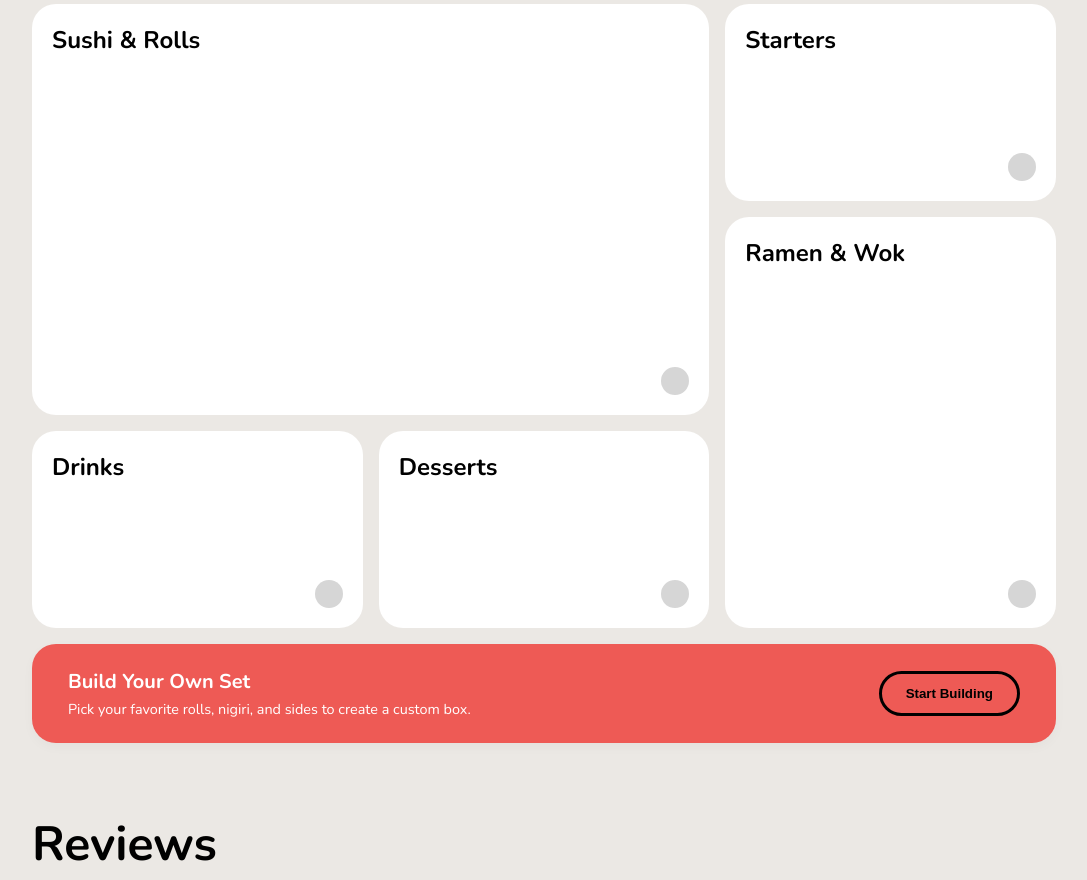
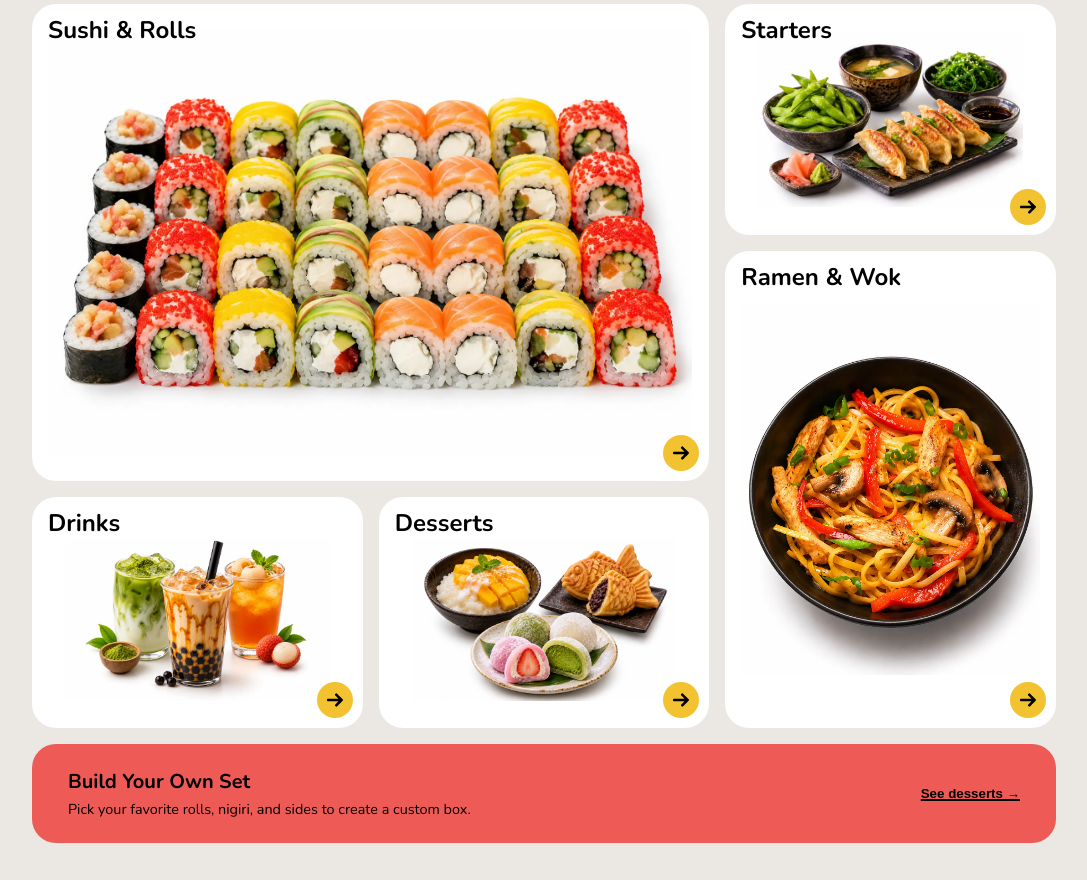
Before and after one commit to DLoshch/Umochi, a plain HTML site: page index.html in a window 1280 px wide. Shown: the part 788-1668 px from the top of the page, without its empty margins (96-1183 px from the left). Drawn offline with nearby package versions, Linux system fonts and the light colour scheme.

Commit message:
Updated popular products
Added optimized images to the popular products section and also organized files in the root folder

```diff
--- a/index.html
+++ b/index.html
@@ -14,7 +14,7 @@
 <body>
     <header>
         <a id="logo">
-            <img src="logo.svg" alt="umochi logo" width="24">
+            <img src="Icons/logo.svg" alt="umochi logo" width="24">
             <span>umochi</span>
         </a>
         <nav>
@@ -26,7 +26,7 @@
         </nav>
         <a id="cart">
             <span>Basket(0)</span>
-            <img src="basket.svg" alt="shopping basket" width="36">
+            <img src="Icons/basket.svg" alt="shopping basket" width="36">
         </a>
     </header>
 
@@ -41,32 +41,42 @@
     <section id="popular-products">
         <span class="section-title">
             <h1>Popular</h1>
-            <img src="hot.svg" alt="umochi logo" width="36">
+            <img src="Icons/hot.svg" alt="umochi logo" width="36">
         </span>
         <div class="bento-grid">
             <div class="card card-large">
                 <h2>Sushi & Rolls</h2>
-                <div class="circle-icon"></div>
+                <div class="circle-icon">
+                    <img src="Icons/arrow.svg" alt="arrow right" width="16">
+                </div>
             </div>
 
             <div class="card card-top-right">
                 <h2>Starters</h2>
-                <div class="circle-icon"></div>
+                <div class="circle-icon">
+                    <img src="Icons/arrow.svg" alt="arrow right" width="16">
+                </div>
             </div>
 
             <div class="card card-bottom-left">
                 <h2>Drinks</h2>
-                <div class="circle-icon"></div>
+                <div class="circle-icon">
+                    <img src="Icons/arrow.svg" alt="arrow right" width="16">
+                </div>
             </div>
 
             <div class="card card-bottom-mid">
                 <h2>Desserts</h2>
-                <div class="circle-icon"></div>
+                <div class="circle-icon">
+                    <img src="Icons/arrow.svg" alt="arrow right" width="16">
+                </div>
             </div>
 
             <div class="card card-tall-right">
                 <h2>Ramen & Wok</h2>
-                <div class="circle-icon"></div>
+                <div class="circle-icon">
+                    <img src="Icons/arrow.svg" alt="arrow right" width="16">
+                </div>
             </div>
         </div>
 
@@ -75,7 +85,7 @@
                 <h3>Build Your Own Set</h3>
                 <p>Pick your favorite rolls, nigiri, and sides to create a custom box.</p>
             </div>
-            <button class="builder-btn">Start Building</button>
+            <button class="builder-btn">See desserts →</button>
         </div>
     </section>
 
--- a/styles.css
+++ b/styles.css
@@ -5,26 +5,35 @@
 
 body {
     display: flex;
+    flex-direction: column;
+    align-items: center;
     gap: 20px;
-    align-items: center;
-    flex-direction: column;
-
     padding: 20px;
     background-color: #EBE8E4;
     font-family: "Nunito", sans-serif;
     overflow-x: hidden;
 }
 
-header {
+header, .slide, .card, .review, #about-us-card {
+    background-color: #fff;
+}
+
+header, footer {
     display: flex;
     justify-content: space-between;
     align-items: center;
     width: 1024px;
     padding: 20px;
-    background-color: #fff;
     border-radius: 1000px;
+}
+
+header {
     font-size: 20px;
     font-weight: 700;
+}
+
+footer {
+    background-color: #000;
 }
 
 nav {
@@ -48,98 +57,172 @@ nav {
     text-underline-offset: 4px;
 }
 
+#logo, #footer-logo {
+    font-size: 30px;
+    font-weight: 900;
+}
+
 #logo {
     display: flex;
     align-items: center;
     gap: 10px;
-    font-size: 30px;
-    font-weight: 900;
 }
 
-#footer-logo{
-    color: #FFFFFF;
-    font-size: 30px;
-    font-weight: 900;
+#footer-logo {
+    color: #fff;
 }
 
 #cart {
     display: flex;
-    justify-content: center;
     align-items: center;
     gap: 10px;
+}
+
+#cart img {
+    padding: 10px;
+    background-color: #F2C230;
     border-radius: 1000px;
 }
 
-#cart img{
-    background-color: #F2C230;
-    padding: 10px;
-    border-radius: 1000px;
-}
-
-footer{
+#offers-scroller {
     display: flex;
-    justify-content: space-between;
+    justify-content: center;
     align-items: center;
-    width: 1024px;
-    padding: 20px;
-    background-color: #000000;
-    border-radius: 1000px;
-}
-
-#offers-scroller{
-    display: flex;
-    align-items: center;
-    justify-content: center;
     gap: 20px;
     width: 1920px;
     height: 512px;
     mask-image: linear-gradient(to right, transparent, black 5%, black 95%, transparent);
 }
 
-.slide{
+.slide {
     height: 486px;
     aspect-ratio: 2/1;
     border-radius: 40px;
-    background-color: #FFFFFF;
 }
 
-#active-slide{
+#active-slide {
     height: 512px;
 }
 
-#popular-products{
+#popular-products, #about-us {
     margin-top: 48px;
     width: 1024px;
-    display: flex;
-    flex-direction: column;
 }
 
-.section-title{
+.section-title {
     display: flex;
     align-items: center;
     gap: 10px;
     margin-bottom: 10px;
 }
 
-.section-title img{
+.section-title h1 {
+    font-size: 48px;
+}
+
+.section-title img {
     transform: translateY(-3px);
 }
 
-.section-title h1{
-    font-size: 48px;
-    margin: 0;
+.bento-grid {
+    display: grid;
+    grid-template-columns: repeat(3, 1fr);
+    grid-template-rows: repeat(3, 1fr);
+    gap: 16px;
+    height: 724px;
+}
+
+.card {
+    display: flex;
+    flex-direction: column;
+    justify-content: space-between;
+    padding: 10px;
+    border-radius: 24px;
+    background-repeat: no-repeat;
+}
+
+.card h2 {
+    margin-left: 6px;
+}
+
+.circle-icon {
+    display: flex;
+    justify-content: center;
+    align-self: flex-end;
+    height: 36px;
+    aspect-ratio: 1/1;
+    border-radius: 50%;
+    background-color: #F2C230;
+}
+
+.card-large, .card-top-right, .card-tall-right {
+    background-position: center;
+}
+
+.card-bottom-left, .card-bottom-mid {
+    background-position: 50% 60%;
+}
+
+.card-top-right, .card-bottom-left, .card-bottom-mid {
+    background-size: 80%;
+}
+
+.card-large {
+    background-image: url('Images/Sushi&Rolls.png');
+    background-image: image-set(
+        url('Images/Sushi&Rolls.webp') type('image/webp'),
+        url('Images/Sushi&Rolls.png') type('image/png')
+    );
+    background-size: 95%;
+    grid-area: 1 / 1 / 3 / 3;
+}
+
+.card-top-right {
+    background-image: url('Images/Starters.png');
+    background-image: image-set(
+        url('Images/Starters.webp') type('image/webp'),
+        url('Images/Starters.png') type('image/png')
+    );
+    grid-area: 1 / 3 / 2 / 4;
+}
+
+.card-bottom-left {
+    background-image: url('Images/Drinks.png');
+    background-image: image-set(
+        url('Images/Drinks.webp') type('image/webp'),
+        url('Images/Drinks.png') type('image/png')
+    );
+    grid-area: 3 / 1 / 4 / 2;
+}
+
+.card-bottom-mid {
+    background-image: url('Images/Desserts.png');
+    background-image: image-set(
+        url('Images/Desserts.webp') type('image/webp'),
+        url('Images/Desserts.png') type('image/png')
+    );
+    grid-area: 3 / 2 / 4 / 3;
+}
+
+.card-tall-right {
+    background-image: url('Images/Ramen&Wok.png');
+    background-image: image-set(
+        url('Images/Ramen&Wok.webp') type('image/webp'),
+        url('Images/Ramen&Wok.png') type('image/png')
+    );
+    background-size: 90%;
+    grid-area: 2 / 3 / 4 / 4;
 }
 
 .set-builder-banner {
-    background-color: #EE5A55;
-    border-radius: 24px;
-    padding: 24px 36px;
-    margin-top: 16px; /* Matches your grid gap */
     display: flex;
     justify-content: space-between;
     align-items: center;
-    box-shadow: 0 4px 12px rgba(0, 0, 0, 0.03); /* Subtle depth */
-    transition: transform 0.2s ease, box-shadow 0.2s ease;
+    margin-top: 16px;
+    padding: 24px 36px;
+    background-color: #EE5A55;
+    border-radius: 24px;
+    transition: transform 0.2s ease;
 }
 
 .set-builder-banner:hover {
@@ -147,110 +230,42 @@ footer{
 }
 
 .banner-content h3 {
+    margin-bottom: 4px;
     font-size: 1.25rem;
-    margin-bottom: 4px;
-    color: #FFFFFF;
 }
 
 .banner-content p {
     font-size: 0.9rem;
-    color: #FFFFFF;
-    margin: 0;
 }
 
 .builder-btn {
-    background: transparent;
-    color: #000000;
-    border: 3px solid #000000;
-    padding: 12px 24px;
-    border-radius: 50px;
+    background: none;
+    border: none;
+    color: #000;
     font-weight: 900;
+    text-decoration: underline 2px #000;
     cursor: pointer;
-    white-space: nowrap;
-    transition: background-color 0.2s ease, color 0.2s ease;
 }
 
 .builder-btn:hover {
-    background: #000000;
-    color: #FFFFFF;
+    text-decoration: none;
 }
 
-.bento-grid {
-    display: grid;
-    grid-template-columns: repeat(3, 1fr);
-    grid-template-rows: repeat(3, 1fr);
-    gap: 16px;
-    width: 100%;
-    height: 624px;
-}
-
-.card {
-    background-color: #ffffff;
-    border-radius: 24px;
-    padding: 20px;
-    display: flex;
-    flex-direction: column;
-    justify-content: space-between;
-}
-
-.card-large {
-    grid-column: 1 / 3;
-    grid-row: 1 / 3;
-}
-
-.card-top-right {
-    grid-column: 3 / 4;
-    grid-row: 1 / 2;
-}
-
-.card-bottom-left {
-    grid-column: 1 / 2;
-    grid-row: 3 / 4;
-}
-
-.card-bottom-mid {
-    grid-column: 2 / 3;
-    grid-row: 3 / 4;
-}
-
-.card-tall-right {
-    grid-column: 3 / 4;
-    grid-row: 2 / 4;
-}
-
-.card-large .title-bar {
-    width: 40%;
-}
-
-.circle-icon {
-    width: 28px;
-    height: 28px;
-    border-radius: 50%;
-    background-color: #d6d6d6;
-    align-self: flex-end;
-}
-
-#about-us{
-    margin-top: 48px;
-    width: 1024px;
-}
-
-#reviews{
+#reviews {
     display: flex;
     justify-content: space-between;
 }
 
-.review{
+.review, #about-us-card {
     border-radius: 20px;
-    background-color: #FFFFFF;
+}
+
+.review {
     height: 164px;
     aspect-ratio: 2/1;
 }
 
-#about-us-card{
+#about-us-card {
     margin-top: 40px;
-    border-radius: 20px;
-    background-color: #FFFFFF;
-    width: 1024px;
     aspect-ratio: 7/3;
 }
```
Also changed, not shown: Icons/arrow.svg (added), Icons/basket.svg (renamed from basket.svg), Icons/hot.svg (renamed from hot.svg), Icons/logo.svg (renamed from logo.svg), Images/Desserts.webp (added), Images/Drinks.webp (added), Images/Ramen&Wok.webp (added), Images/Starters.webp (added), Images/Sushi&Rolls.webp (added), 5 other files.
